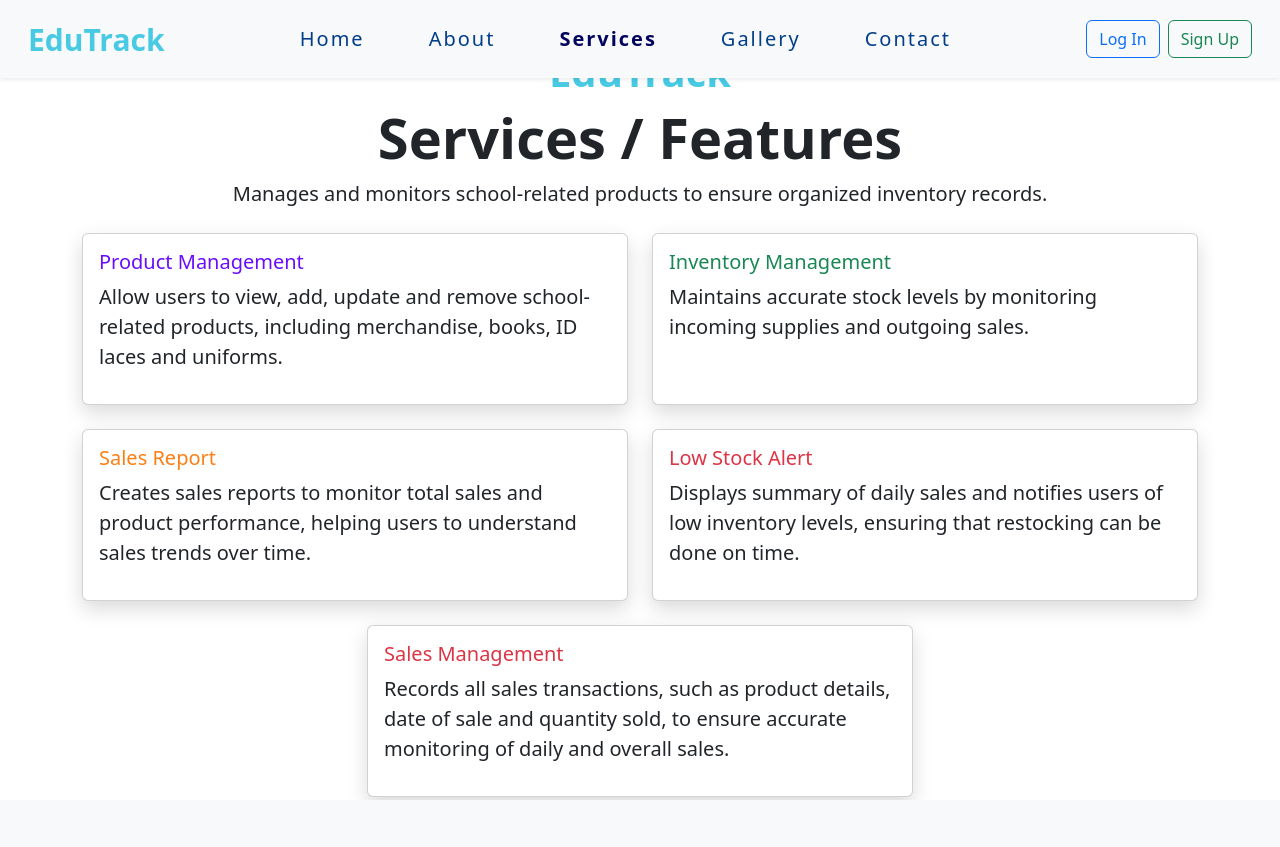
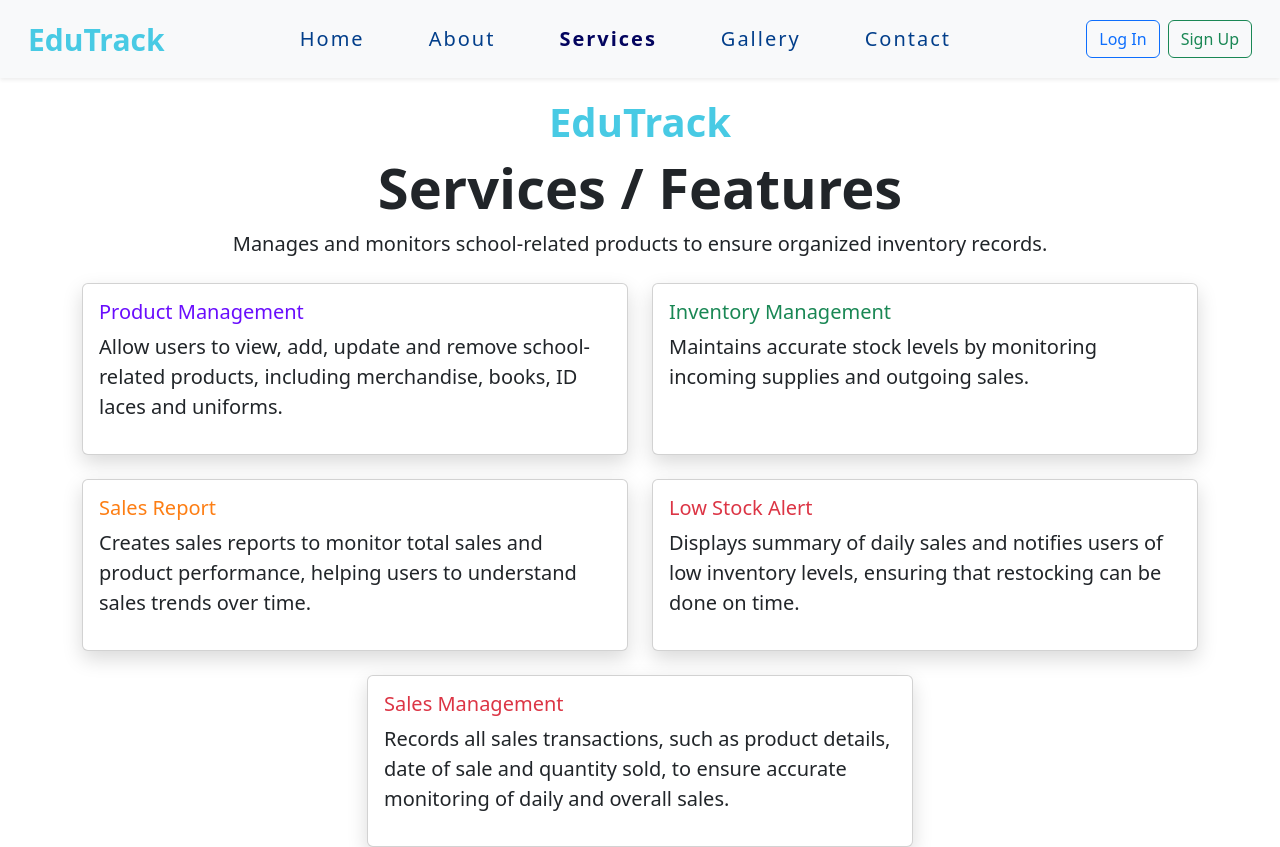
Before and after one commit to jelinesamson/BSIT-2E-G1-Group1-EduTrack, a PHP site: page /Html/services.html in a window 1280 px wide. Before the commit the page ends 800 px from the top, so only its background shows below. Run offline with PHP 8.4, Linux system fonts and the light colour scheme.

Commit message:
just adding padding top in services.css just to be clean the output sir.

```diff
--- a/Css/services.css
+++ b/Css/services.css
@@ -1,6 +1,6 @@
 body {
   background-color: #ffff;
-  padding-top: 0px;
+  padding-top: 50px;
 }
 
 .brand-text {
```
